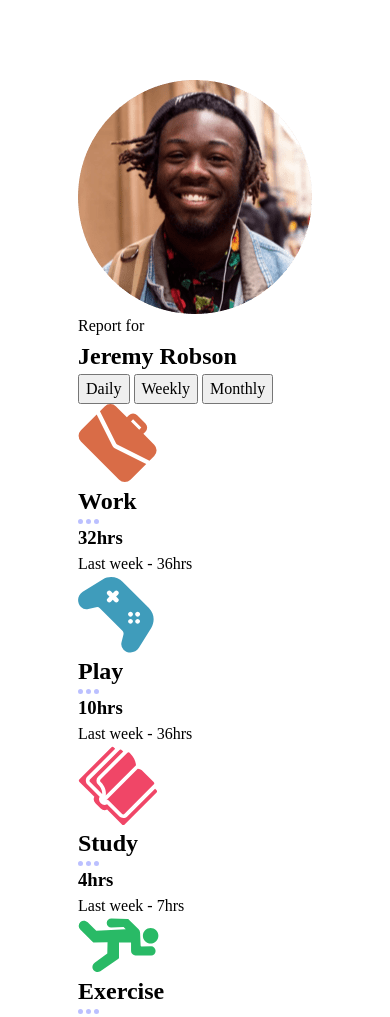
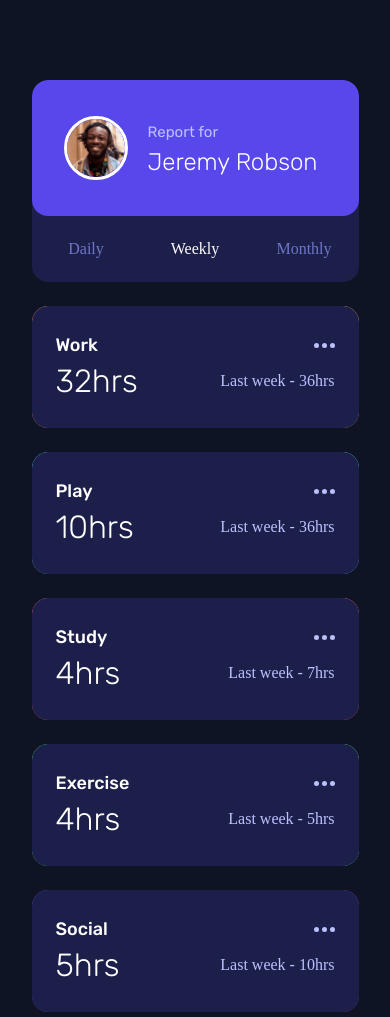
Before and after one commit to Joshk7/time-tracking-dashboard, a plain HTML site: page index.html in a window 390 px wide. Shown: the top 1017 px of the page. Drawn offline with Linux system fonts and the light colour scheme.

Commit message:
added styles to cards for mobile

```diff
--- a/index.html
+++ b/index.html
@@ -27,22 +27,29 @@
                     <li class="cards__list--item profile">
                         <div class="profile__content">
                             <img
+                                class="profile__image"
                                 src="/images/image-jeremy.png"
-                                alt="Jeremy Robinson"
+                                alt="Jeremy Robson"
+                                width="64"
+                                height="64"
                             />
-                            <div class="user">
-                                <span>Report for</span>
-                                <h1 class="user__name">Jeremy Robson</h1>
+                            <div>
+                                <span class="report">Report for</span>
+                                <h1 class="username">Jeremy Robson</h1>
                             </div>
                         </div>
                         <div class="buttons">
                             <button class="buttons__time">Daily</button>
-                            <button class="buttons__time">Weekly</button>
+                            <button class="buttons__time active">Weekly</button>
                             <button class="buttons__time">Monthly</button>
                         </div>
                     </li>
                     <li class="cards__list--item work">
-                        <img src="/images/icon-work.svg" alt="Suitcase" />
+                        <img
+                            class="icon work__icon"
+                            src="/images/icon-work.svg"
+                            alt="Suitcase"
+                        />
                         <div class="content">
                             <div class="label">
                                 <h2>Work</h2>
@@ -62,6 +69,7 @@
                     </li>
                     <li class="cards__list--item play">
                         <img
+                            class="icon play__icon"
                             src="/images/icon-play.svg"
                             alt="Game controller"
                         />
@@ -83,7 +91,11 @@
                         </div>
                     </li>
                     <li class="cards__list--item study">
-                        <img src="/images/icon-study.svg" alt="Book" />
+                        <img
+                            class="icon study__icon"
+                            src="/images/icon-study.svg"
+                            alt="Book"
+                        />
                         <div class="content">
                             <div class="label">
                                 <h2>Study</h2>
@@ -102,7 +114,11 @@
                         </div>
                     </li>
                     <li class="cards__list--item exercise">
-                        <img src="/images/icon-exercise.svg" alt="Running" />
+                        <img
+                            class="icon exercise__icon"
+                            src="/images/icon-exercise.svg"
+                            alt="Running"
+                        />
                         <div class="content">
                             <div class="label">
                                 <h2>Exercise</h2>
@@ -121,7 +137,11 @@
                         </div>
                     </li>
                     <li class="cards__list--item social">
-                        <img src="/images/icon-social.svg" alt="Chat bubble" />
+                        <img
+                            class="icon social__icon"
+                            src="/images/icon-social.svg"
+                            alt="Chat bubble"
+                        />
                         <div class="content">
                             <div class="label">
                                 <h2>Social</h2>
@@ -140,7 +160,11 @@
                         </div>
                     </li>
                     <li class="cards__list--item self">
-                        <img src="/images/icon-self-care.svg" alt="Heart" />
+                        <img
+                            class="icon self__icon"
+                            src="/images/icon-self-care.svg"
+                            alt="Heart"
+                        />
                         <div class="content">
                             <div class="label">
                                 <h2>Social</h2>
--- a/style.css
+++ b/style.css
@@ -2,6 +2,16 @@
 *::before,
 *::after {
     box-sizing: border-box;
+}
+
+.visually-hidden:not(:focus):not(:active) {
+    clip: rect(0 0 0 0);
+    clip-path: inset(50%);
+    height: 1px;
+    overflow: hidden;
+    position: absolute;
+    white-space: nowrap;
+    width: 1px;
 }
 
 * {
@@ -42,18 +52,19 @@ select {
     /* Neutral */
     --very-dark-blue: hsl(226, 43%, 10%);
     --dark-blue: hsl(235, 46%, 20%);
-    --blue: hsl(235, 45%, 61%);
+    --neutral-blue: hsl(235, 45%, 61%);
     --light-blue: hsl(236, 100%, 87%);
-
+    --white: hsl(255, 100%, 100%);
 }
 
 html {
     height: 100%;
+    background: var(--very-dark-blue);
 }
 
 body {
     height: 100%;
-    font: normal 1.125/1 "Rubik";
+    /* font: normal 1.125rem/1 "Rubik"; */
 }
 
 main {
@@ -68,18 +79,174 @@ main {
 }
 
 .cards__list {
-    padding: 0;
+    padding-block: 5rem;
+    padding-left: 0;
     display: grid;
-    padding-block: 5rem;
+    gap: 1.5rem;
 }
 
 .cards__list--item {
     list-style: none;
+    position: relative;
+    overflow: hidden;
+    border-radius: 1rem;
+    width: 327px;
 }
 
 .cards__list {
     margin-block: auto;
 }
+
+.profile {
+    background: var(--dark-blue);
+    border-radius: 1rem;
+}
+
+.profile__content {
+    padding: 2.25rem 2rem;
+    display: flex;
+    align-items: center;
+    column-gap: 1.25rem;
+    border-radius: 1rem;
+    background: var(--blue);
+}
+
+.profile__image {
+    border: 3px solid var(--white);
+    border-radius: 100%;
+}
+
+.report {
+    font: normal 0.9375rem/1 "Rubik";
+    color: var(--light-blue);
+}
+
+.username {
+    margin-top: 0.25rem;
+    font: 300 1.5rem/normal "Rubik";
+    color: var(--white);
+}
+
+.buttons {
+    display: grid;
+    grid-template-columns: repeat(3, 1fr);
+    padding-block: 1.5rem;
+}
+
+.buttons__time {
+    padding: 0;
+    margin: 0;
+    background: none;
+    border: none;
+    line-height: normal;
+    color: var(--neutral-blue);
+}
+
+.buttons__time:hover,
+.buttons__time:focus {
+    color: var(--white);
+}
+
+.active {
+    color: var(--white);
+}
+
+.icon {
+    /* position: absolute; */
+    display: none;
+    z-index: 1;
+}
+
+.work {
+    background: var(--work);
+    border: 0 solid transparent;
+}
+
+.work__icon {
+
+}
+
+.play {
+    background: var(--play);
+}
+
+.play__icon {
+
+}
+
+.study {
+    background: var(--study);
+}
+
+.study__icon {
+
+}
+
+.exercise {
+    background: var(--exercise);
+}
+
+.exercise__icon {
+
+}
+
+.social {
+    background: var(--social);
+}
+
+.social__icon {
+
+}
+
+.self {
+    background: var(--self);
+}
+
+.self__icon {
+
+}
+
+.content {
+    /* margin-top: 2.375rem; */
+    padding: 1.75rem 1.5rem;
+    width: 327px;
+    background: var(--dark-blue);
+    /* position: relative; */
+    z-index: 999;
+    width: 100%;
+    border-top-left-radius: 1rem;
+    border-top-right-radius: 1rem;
+}
+
+.label {
+    display: flex;
+    align-items: center;
+    justify-content: space-between;
+    margin-bottom: 0.375rem;
+}
+
+.label h2 {
+    font: 500 1.125rem/normal "Rubik";
+    color: var(--white);
+}
+
+.stats {
+    display: flex;
+    align-items: center;
+    justify-content: space-between;
+}
+
+.stats h3 {
+    font: 300 2rem/normal "Rubik";
+    color: var(--white);
+}
+
+.stats p {
+    font: normal 0.9375rem/normal;
+    color: var(--light-blue);
+}
+
+
 
 footer {
     display: none;
@@ -97,7 +264,6 @@ footer {
     color: hsl(228, 45%, 44%);
 }
 
-
 @media screen and (min-width: 900px) {
     .cards__list {
         grid-template-columns: repeat(4, 1fr);
```
